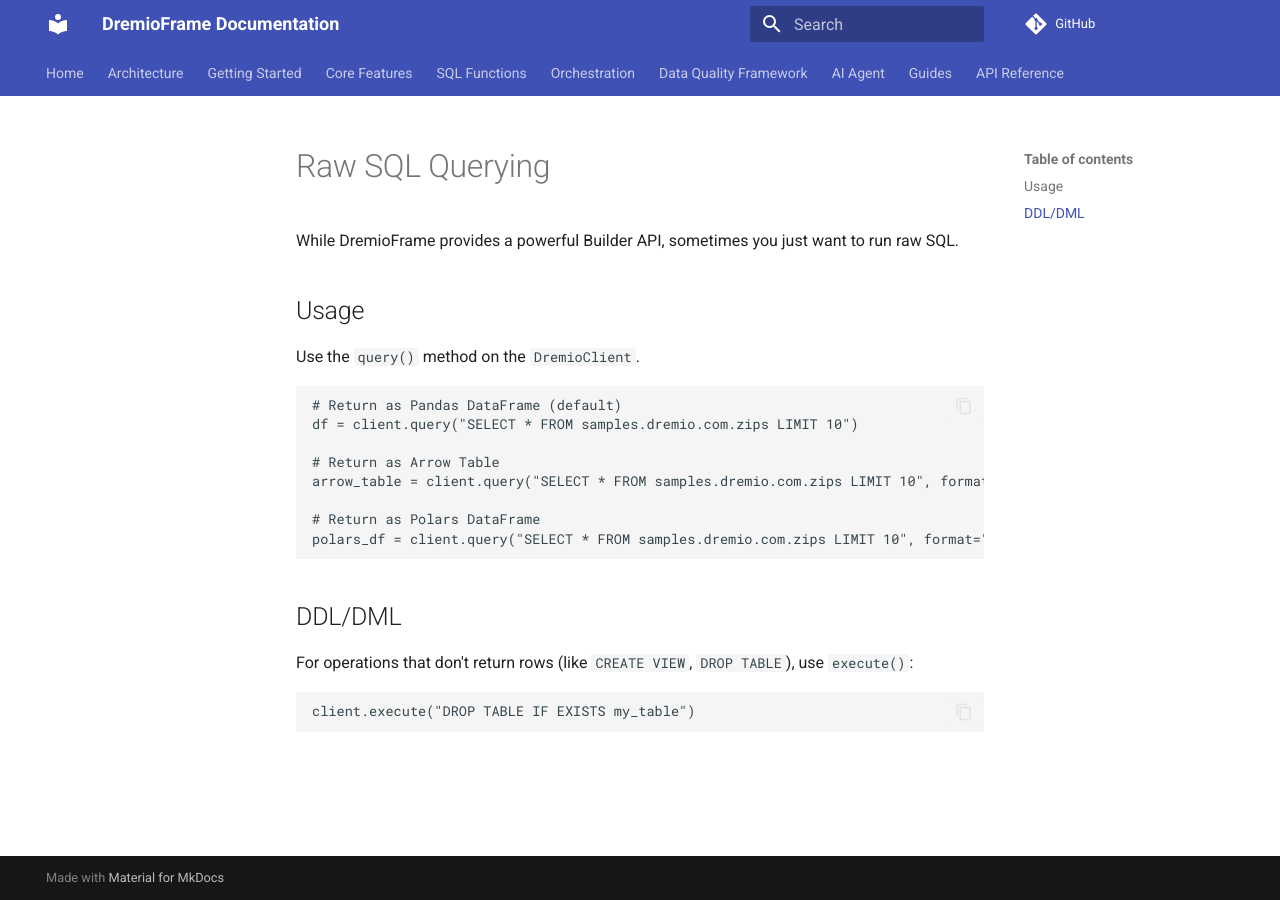
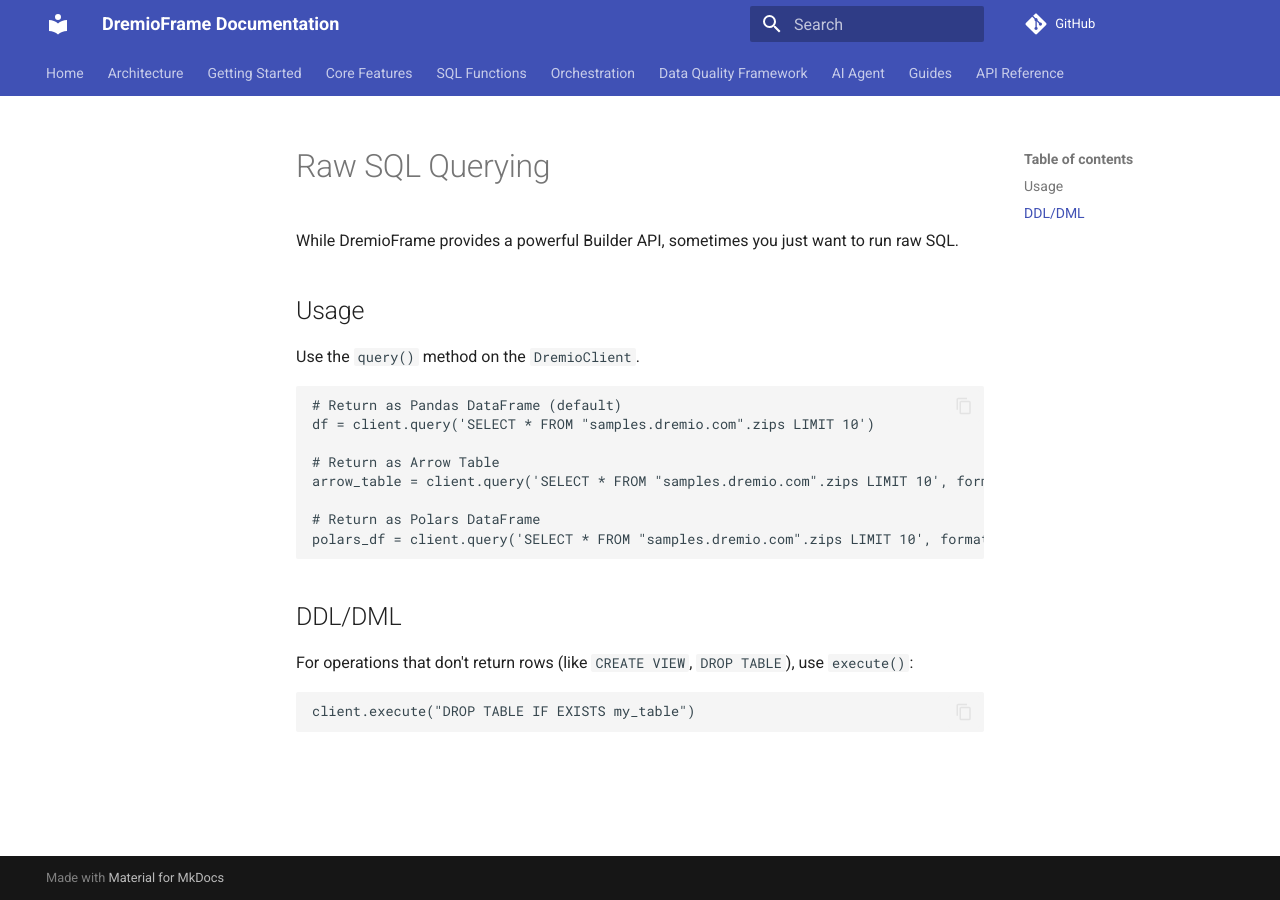
Before and after one commit to developer-advocacy-dremio/dremio-cloud-dremioframe, an MkDocs documentation site: the page built from docs/data_engineering/querying.md, in a window 1280 px wide. Built offline with MkDocs 1.6.1 and Material for MkDocs 9.7.7, drawn with Linux system fonts in a browser that asks for light colours; comment, search, counter and statistics services are not loaded.

Commit message:
docs update

````diff
--- a/docs/data_engineering/querying.md
+++ b/docs/data_engineering/querying.md
@@ -8,13 +8,13 @@
 
 ```python
 # Return as Pandas DataFrame (default)
-df = client.query("SELECT * FROM samples.dremio.com.zips LIMIT 10")
+df = client.query('SELECT * FROM "samples.dremio.com".zips LIMIT 10')
 
 # Return as Arrow Table
-arrow_table = client.query("SELECT * FROM samples.dremio.com.zips LIMIT 10", format="arrow")
+arrow_table = client.query('SELECT * FROM "samples.dremio.com".zips LIMIT 10', format="arrow")
 
 # Return as Polars DataFrame
-polars_df = client.query("SELECT * FROM samples.dremio.com.zips LIMIT 10", format="polars")
+polars_df = client.query('SELECT * FROM "samples.dremio.com".zips LIMIT 10', format="polars")
 ```
 
 ## DDL/DML
````
Also changed, not shown: README.md (+2 -2 lines), docs/data_engineering/builder.md (+1 -1 lines).
